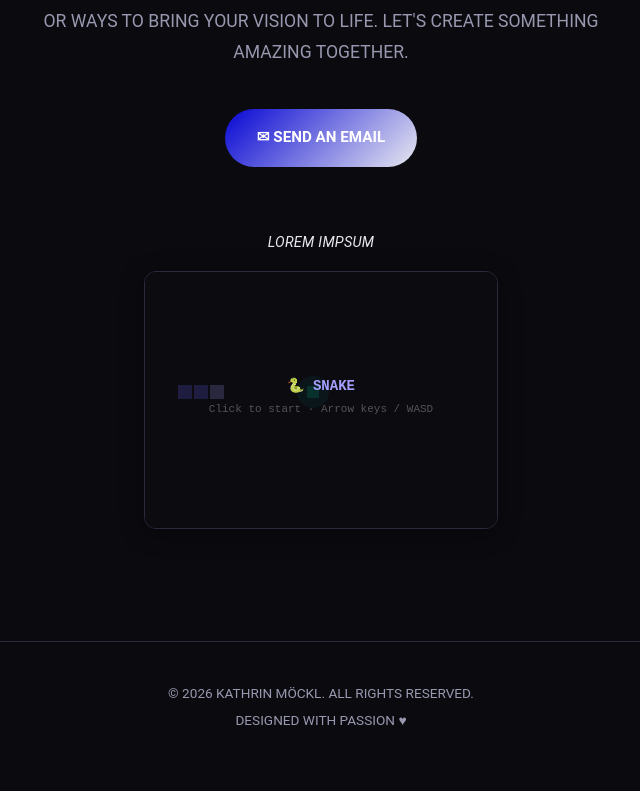
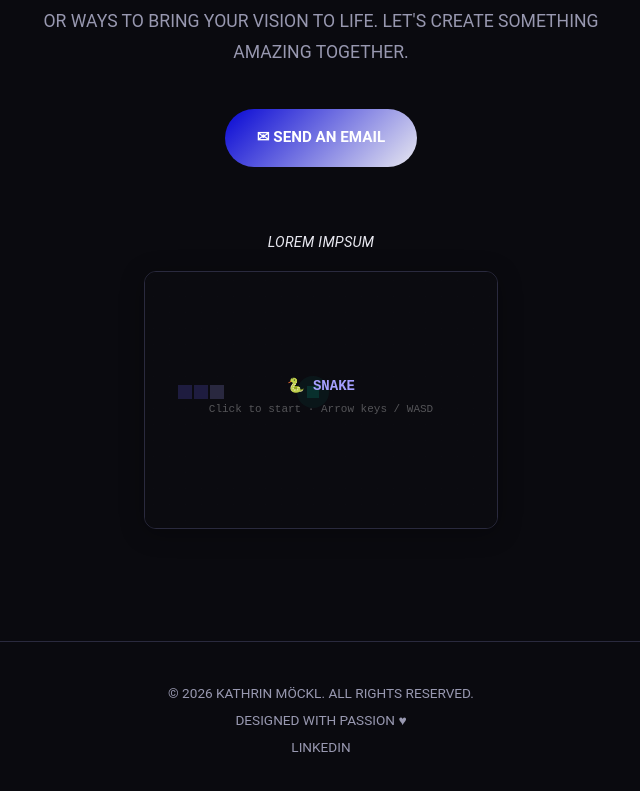
Before and after one commit to Moeckl-kathrin/Portfolio, a React (Vite) app: page / in a window 1280 px wide. Shown: the part 5139-5930 px from the top of the page, without its empty margins (319-959 px from the left). Built offline with nearby package versions, Linux system fonts and the light colour scheme.

Commit message:
Add linkedin item to footer

```diff
--- a/src/components/Footer.tsx
+++ b/src/components/Footer.tsx
@@ -7,6 +7,7 @@ export default function Footer() {
     <footer className="footer">
       <p>{t.footer.copyright}</p>
       <p>{t.footer.madeWith} ♥</p>
+      <p>{t.footer.linkedin}</p>
     </footer>
   );
 }
```
